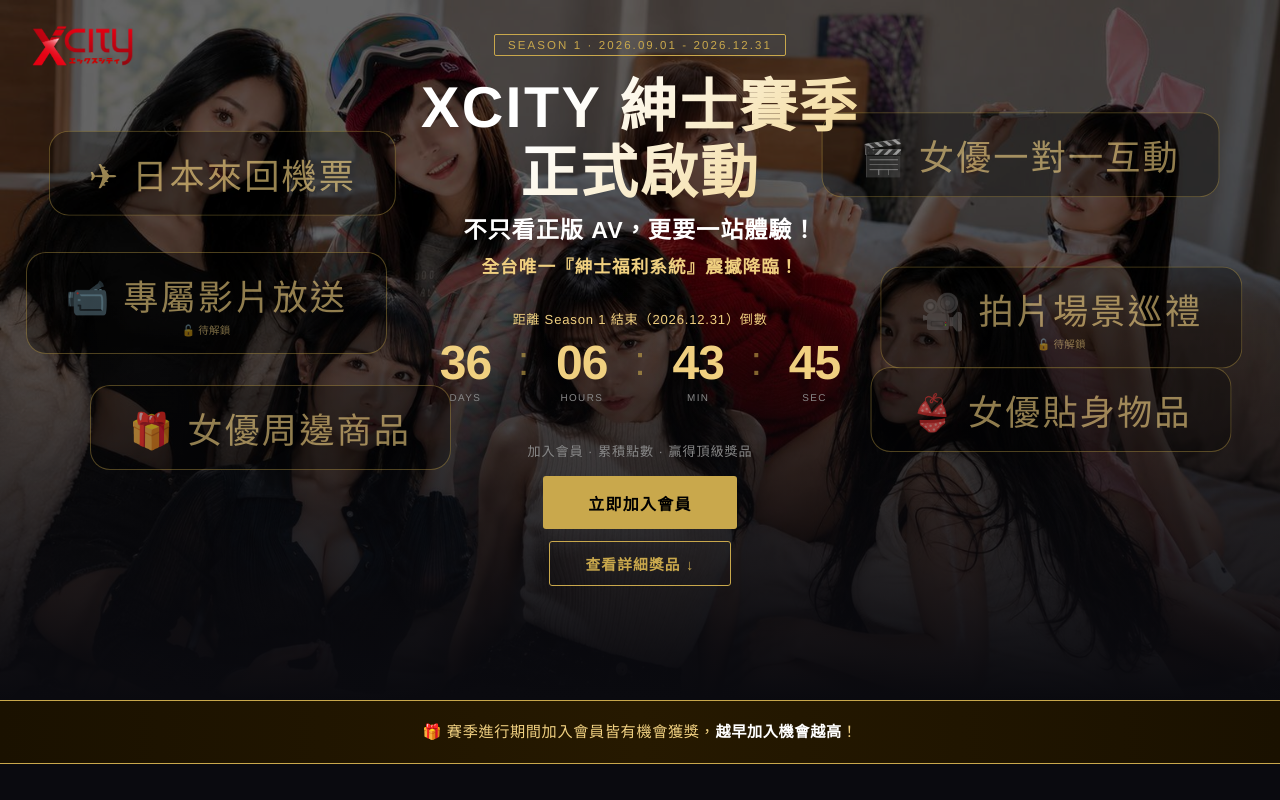
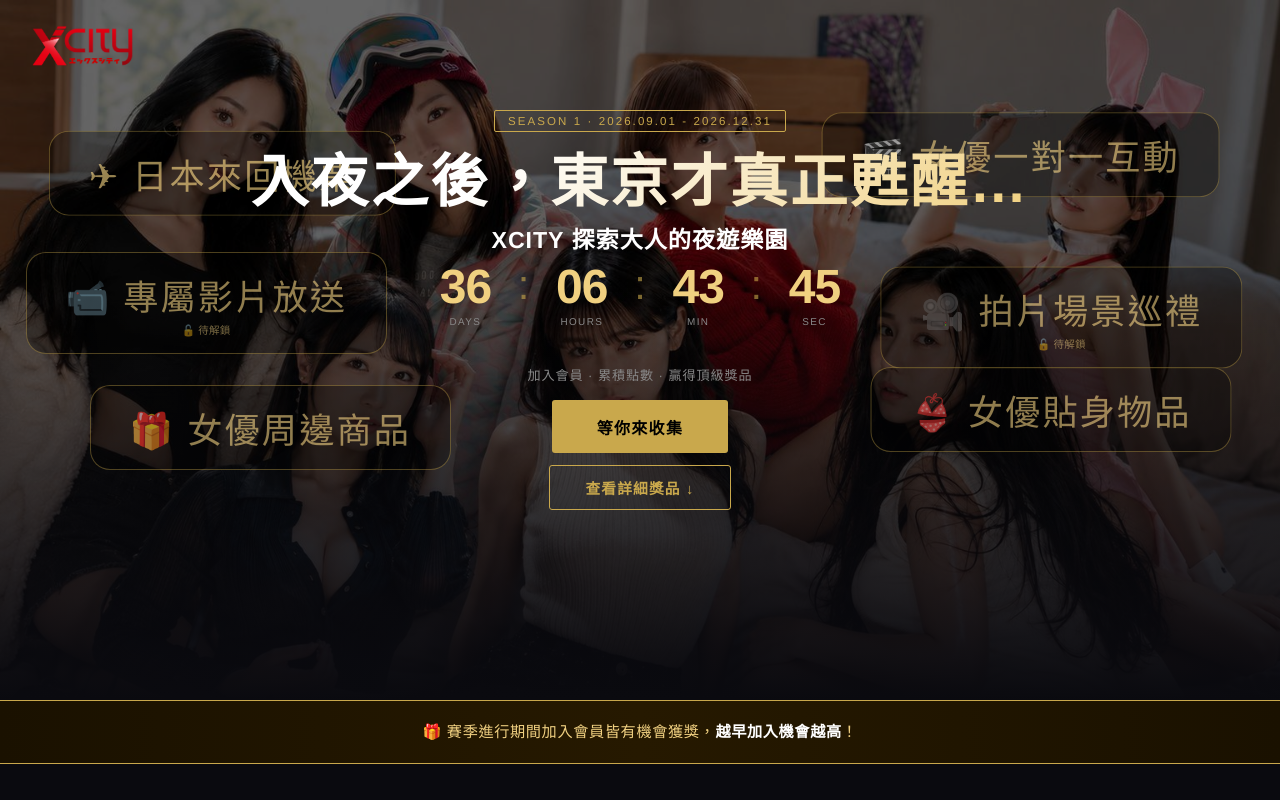
Before and after one commit to platinum-xcity/xcity-game, a plain HTML site: page index.html in a window 1280 px wide. Shown: the top 800 px of the page. Drawn offline with Linux system fonts and the light colour scheme.

Commit message:
Update index.html

```diff
--- a/index.html
+++ b/index.html
@@ -366,7 +366,7 @@ j=d.createElement(s),dl=l!='dataLayer'?'&l='+l:'';j.async=true;j.src=
   }
   .prize-img-wrap img {
     width: 100%; height: 100%;
-    object-fit: cover;
+    object-fit: cotain;
     display: block;
     transition: transform 0.35s;
   }
@@ -520,10 +520,8 @@ height="0" width="0" style="display:none;visibility:hidden"></iframe></noscript>
   <div class="hero-overlay"></div>
   <div class="hero-content">
     <div class="hero-badge">Season 1 · 2026.09.01 - 2026.12.31</div>
-    <h1>XCITY 紳士賽季<br>正式啟動</h1>
-    <p class="hero-tagline">不只看正版 AV，更要一站體驗！</p>
-    <p class="hero-tagline-gold">全台唯一『紳士福利系統』震撼降臨！</p>
-    <p class="countdown-caption">距離 Season 1 結束（2026.12.31）倒數</p>
+   <h1>入夜之後，東京才真正甦醒…</h1>
+<p class="hero-tagline">XCITY 探索大人的夜遊樂園</p>
     <div class="countdown-wrap">
       <div class="cd-unit"><span class="cd-num" id="cd-d">--</span><span class="cd-label">Days</span></div>
       <span class="cd-sep">:</span>
@@ -535,7 +533,7 @@ height="0" width="0" style="display:none;visibility:hidden"></iframe></noscript>
     </div>
     <p class="hero-mech">加入會員 · 累積點數 · 贏得頂級獎品</p>
     <div class="hero-btns">
-      <a class="hero-cta" href="https://tc.xcity.jp/main" target="_blank">立即加入會員</a>
+      <a class="hero-cta" href="https://tc.xcity.jp/main" target="_blank">等你來收集</a>
       <a class="hero-cta-secondary" href="#prizes" onclick="event.preventDefault();document.getElementById('prizes').scrollIntoView({behavior:'smooth'})">查看詳細獎品 ↓</a>
     </div>
   </div>
```
